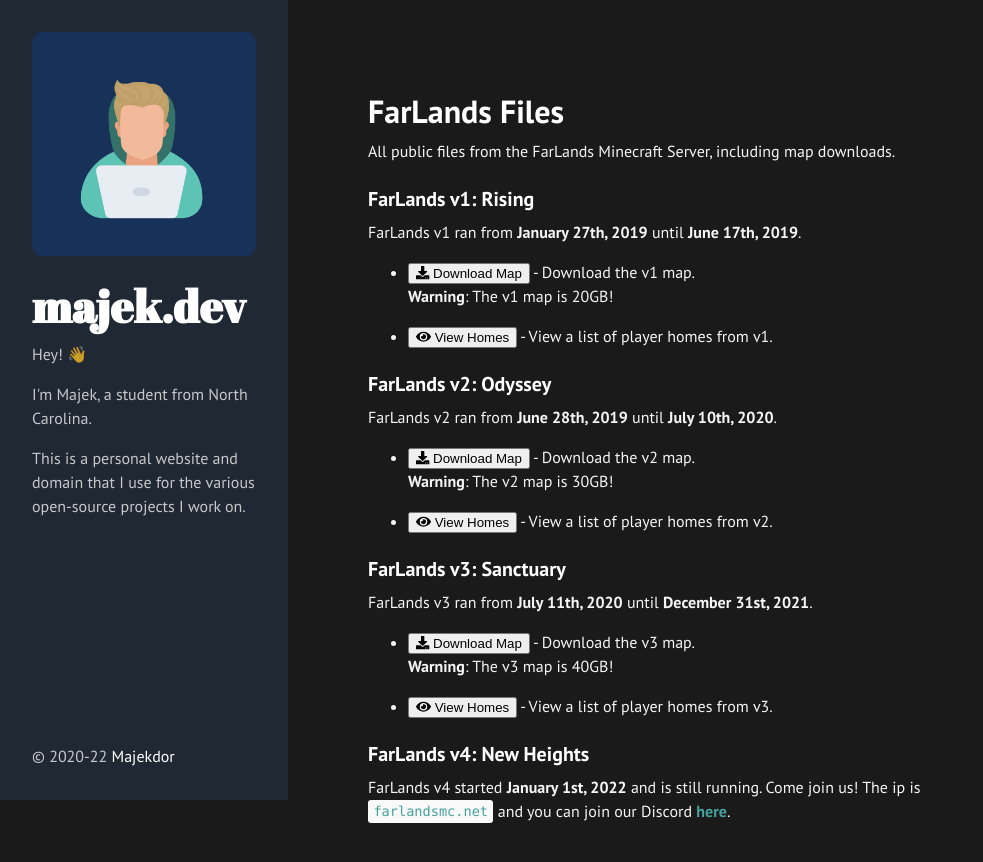
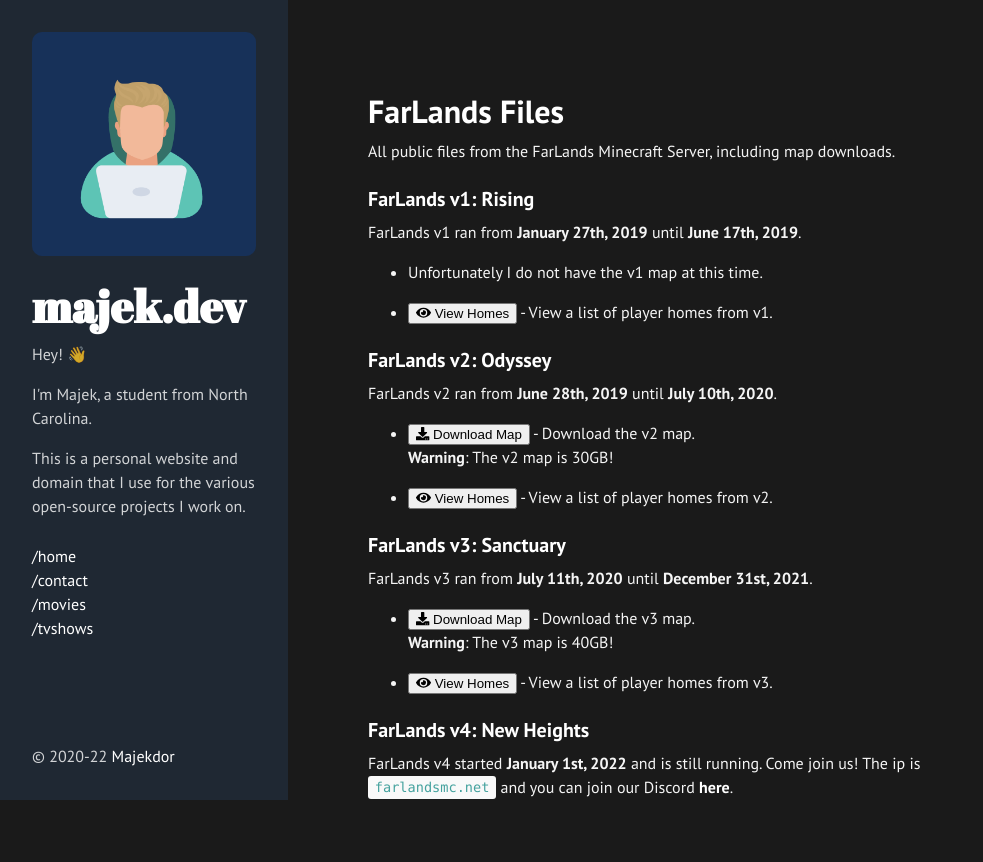
Before and after one commit to Majekdor/majek.dev, a Next.js app: page /farlands in a window 1280 px wide. Shown: the top 862 px of the page, without its empty margins (0-983 px from the left). Built offline with nearby package versions, Linux system fonts and the light colour scheme.

Commit message:
add tv show page and better sidebar

```diff
--- a/components/layout.js
+++ b/components/layout.js
@@ -1,4 +1,4 @@
-import Link from 'next/link';
+import NextLink from 'next/link';
 import Head from 'next/head';
 import { useRouter } from 'next/router';
 import { useAmp } from 'next/amp';
@@ -19,6 +19,7 @@
   return (
     <div className="sidebar">
       <Header />
+        <Nav />
       <Footer />
     </div>
   )
@@ -30,16 +31,45 @@
 
   return (
     <header className="container">
-      {!isAmp && <img src="/assets/logo.png" alt="Me" />}
-      {router.pathname === '/'
-        ? <h1>majek.dev</h1>
-        : <h1><Link href="/">majek.dev</Link></h1>
-      }
+        <img src="/assets/logo.png" alt="Me" />
+        <h1>majek.dev</h1>
       <p>Hey! 👋</p>
       <p>I'm Majek, a student from North Carolina.</p>
       <p>This is a personal website and domain that I use for the various open-source projects I work on.</p>
     </header>
   )
+}
+
+const Nav = () => {
+    return (
+        <nav>
+            <ul>
+                <Link name="/home" url="/" />
+                <Link name="/contact" url="/contact" />
+                <Link name="/movies" url="/movies" />
+                <Link name="/tvshows" url="/tvshows" />
+            </ul>
+        </nav>
+    )
+}
+
+const Link = ({ name, url }) => {
+    const router = useRouter();
+    if (url === router.pathname) {
+        return (
+            <li className="current-page">
+                {name}
+            </li>
+        )
+    } else {
+        return (
+            <li className="other-page">
+                <NextLink href={url}>
+                    {name}
+                </NextLink>
+            </li>
+        )
+    }
 }
 
 const Footer = () => {
--- a/pages/farlands.js
+++ b/pages/farlands.js
@@ -14,10 +14,7 @@
                     <p>FarLands v1 ran from <b>January 27th, 2019</b> until <b>June 17th, 2019</b>.</p>
                     <ul>
                         <li>
-                            <a href="">
-                                <button><FontAwesomeIcon icon={faDownload}/> Download Map</button></a> - Download the v1 map.
-                            <br/>
-                            <p><b>Warning</b>: The v1 map is 20GB!</p>
+                            <p>Unfortunately I do not have the v1 map at this time.</p>
                         </li>
                         <li>
                             <a href="https://files.majek.dev/flv1homes.txt"><button><FontAwesomeIcon icon={faEye}/> View Homes</button></a> - View a list of player homes from v1.
--- a/pages/movies.js
+++ b/pages/movies.js
@@ -37,7 +37,7 @@
                 <h2>Pick a category: </h2>
                 <textarea ref={textInput} id="select" name="text" placeholder="Type category here" onKeyDown={handleKeyDown}/>
                 <br/>
-                <button type="submit" onClick={handleSubmit}>Submit</button>
+                <button type="submit" onClick={handleSubmit}>Find A Movie</button>
                 <br/>
                 <br/>
                 <p>{selection}</p>
--- a/styles/globals.css
+++ b/styles/globals.css
@@ -44,11 +44,6 @@
   -webkit-text-size-adjust: 100%;
   -ms-text-size-adjust: 100%;
 }
-
-@media (prefers-color-scheme: dark) {
-
-}
-
 
 /* No `:visited` state is required by default (browsers will use `a`) */
 a {
@@ -133,7 +128,7 @@
   font-family: Menlo, Monaco, "Courier New", monospace;
 }
 code {
-  padding: .25em .4em;
+  padding: .25em .5em;
   font-size: 85%;
   color: #45a29e;
   background-color: #f9f9f9;
@@ -245,9 +240,13 @@
 .sidebar {
   text-align: center;
   padding: 2rem 1rem;
-  color: rgba(255,255,255,.75);
+  color: rgba(255, 255, 255, .80);
   background-color: #1f2833;
 }
+  /* Sidebar links */
+  a {
+    color: #fff;
+  }
 
 @media (min-width: 48em) {
   .sidebar {
@@ -288,6 +287,24 @@
   display: initial;
 }
 
+nav {
+  margin-top: 10%;
+  user-select: none;
+}
+nav > ul {
+  list-style-type: none;
+  padding: 0;
+}
+nav > ul > li::before {
+  content: '';
+  display: inline-block;
+  width: 1em;
+}
+nav > ul > li.other-page:hover::before {
+  content: '\27AA';
+  color: #45a29e;
+}
+
 .content {
   padding-top: 4rem;
   padding-bottom: 4rem;
```
Also changed, not shown: pages/tvshows.js (added, +41 -0 lines), public/assets/tvshows.json (added, +18 -0 lines), 1 other file (tests, documents, lock files or other folders).
